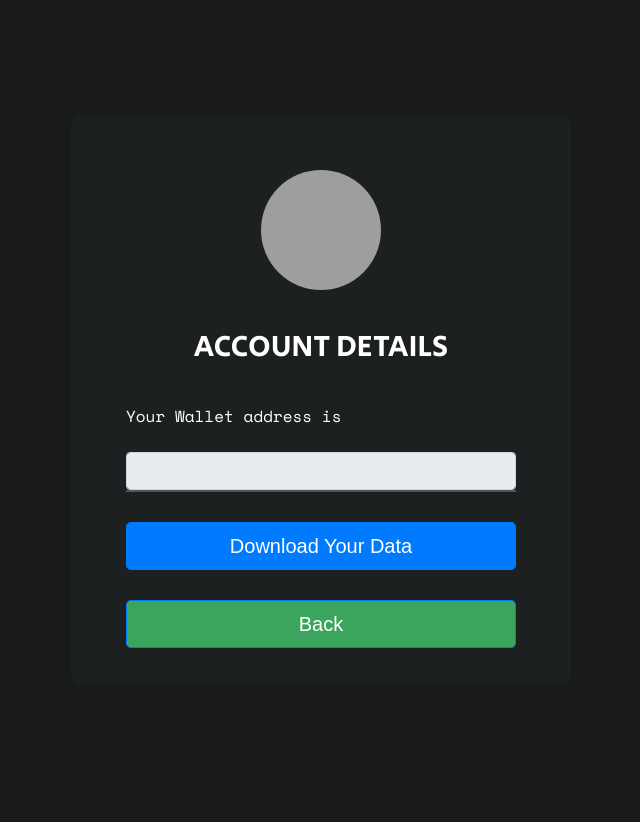
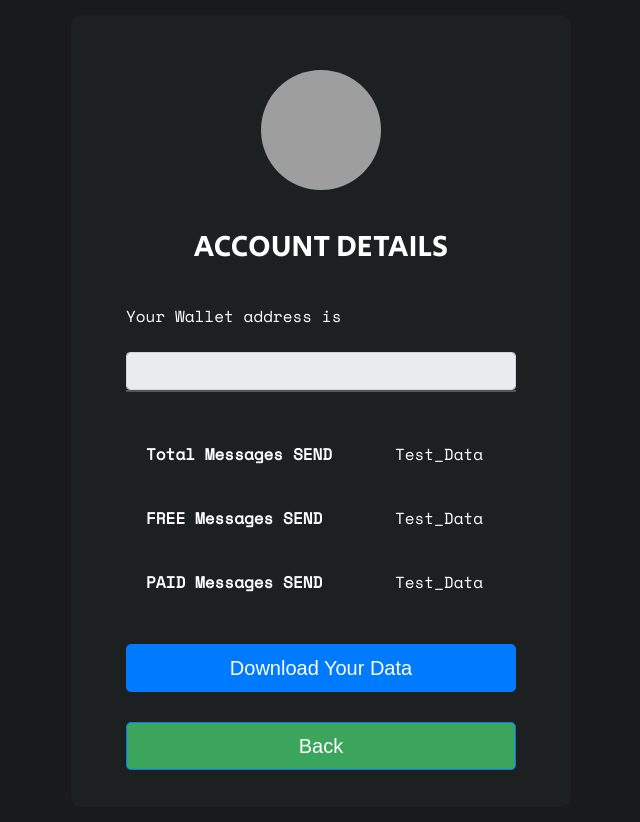
Before and after one commit to sys41x4/Decentralized_IRC, a Flask app: page /account in a window 1280 px wide. Shown: the whole page, without its empty margins (319-959 px from the left). Before the commit the page ends 648 px from the top, so only its background shows below. Run offline with Flask 2, Linux system fonts and the light colour scheme; some libraries are stand-ins or nearby versions; some web fonts are replaced; grey boxes are pictures that could not be loaded.

Commit message:
Added Table for Message-Count

```diff
--- a/templates/account.html
+++ b/templates/account.html
@@ -18,7 +18,24 @@
                     <input readonly name="wallet_address" type="text" class="form-control" id="wallet_address">
                 </div>
 
+                <div class="regular-text">
+                    <table>
+                    <tr>
+                        <th scope="row">Total Messages SEND</th>
+                        <td>Test_Data</td>
+                    </tr>
 
+                    <tr>
+                        <th scope="row">FREE Messages SEND</th>
+                        <td>Test_Data</td>
+                    </tr>
+
+                    <tr>
+                        <th scope="row">PAID Messages SEND</th>
+                        <td>Test_Data</td>
+                    </tr>
+                    </table>
+                </div>
                 <!-- Task still left to implement -->
                 <!--
                 Implement Function for handling POST Request
```
